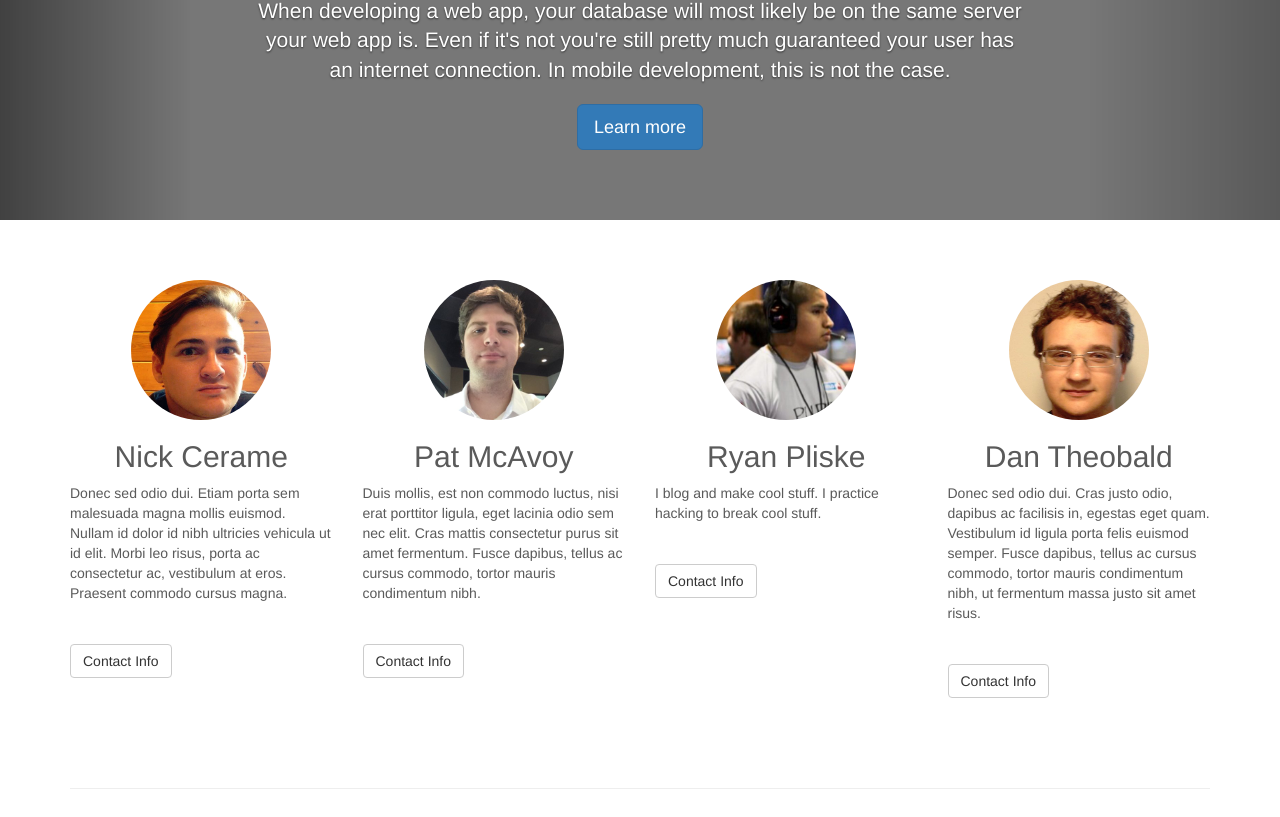
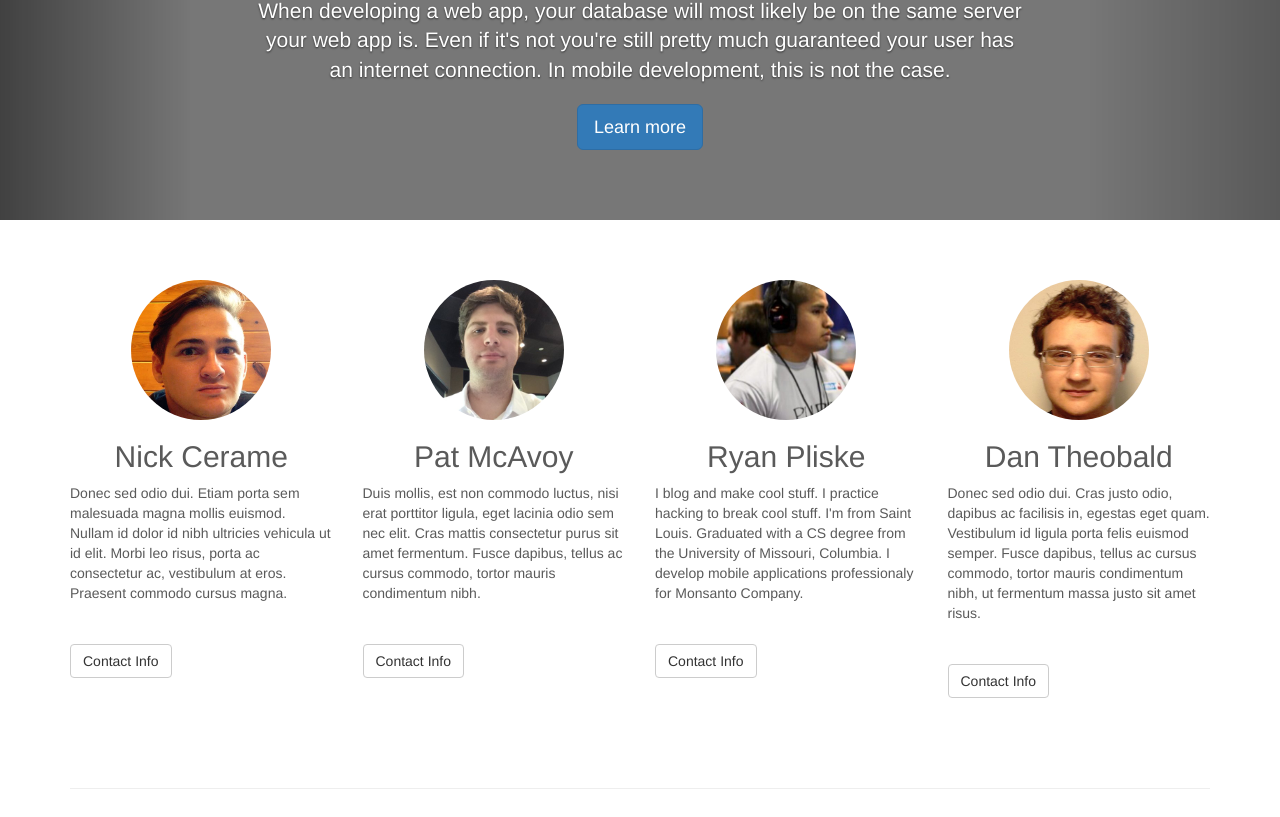
Before and after one commit to RyanPliske/CompetidevBlog, a plain HTML site: page index.html in a window 1280 px wide. Shown: the part 280-1097 px from the top of the page. Drawn offline with nearby package versions, Linux system fonts and the light colour scheme; a small style sheet from the web is missing.

Commit message:
tweaked my bio

```diff
--- a/developers.html
+++ b/developers.html
@@ -21,7 +21,7 @@
   <div class="col-lg-3">
     <center><img class="img-circle" src="ryan.jpeg" alt="Ryan Pliske" width="140" height="140">
     <h2>Ryan Pliske</h2></center>
-    <p id="ryans-bio">I blog and make cool stuff. I practice hacking to break cool stuff.</p>
+    <p id="ryans-bio">I blog and make cool stuff. I practice hacking to break cool stuff. I'm from Saint Louis. Graduated with a CS degree from the University of Missouri, Columbia. I develop mobile applications professionaly for Monsanto Company.</p>
     <span id="ryans-info" class="hidden">
       <img src="png/cat6.png" height="32" width="32"></img>
     </span>
```
